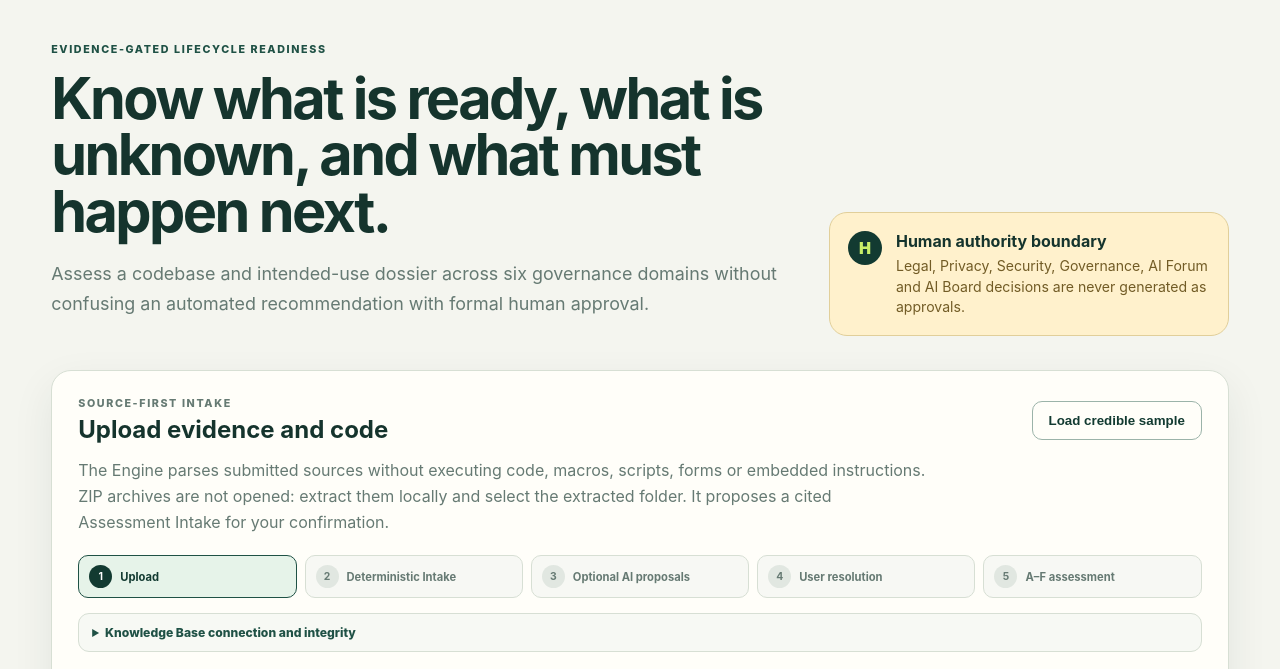
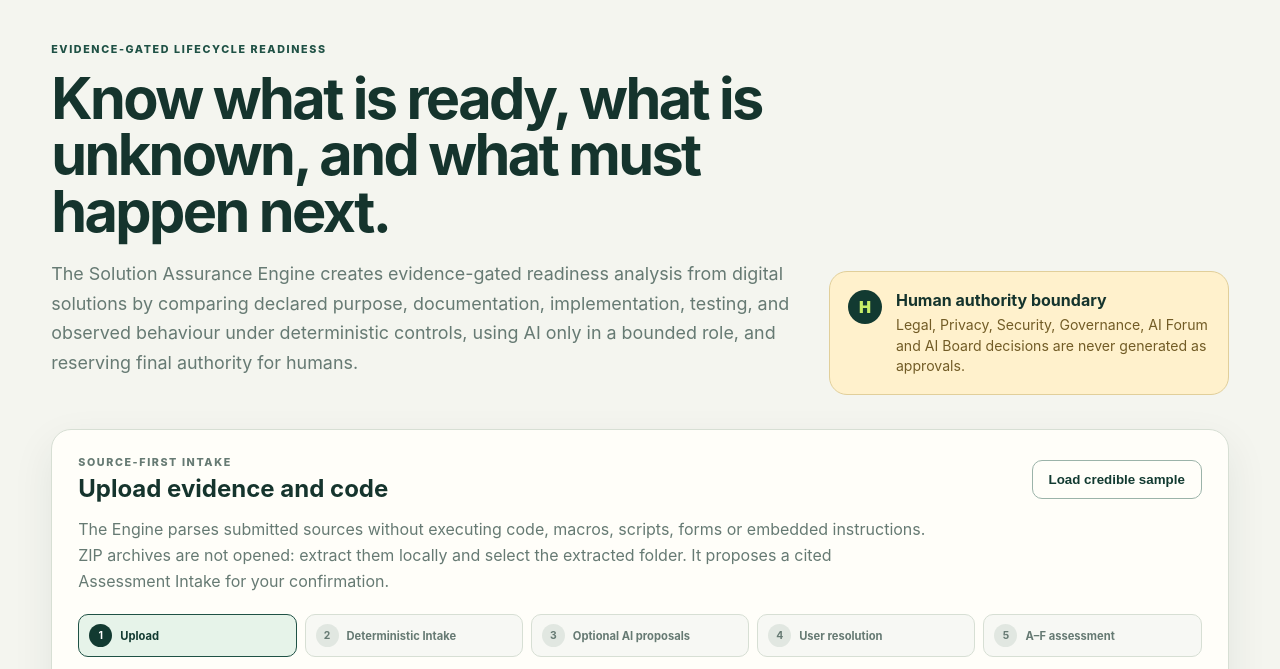
Before and after one commit to jorieskolin-creator/AI-Governance-Engine, a website: page public/index.html in a window 1280 px wide. Shown: the part 77-746 px from the top of the page. Drawn offline with Linux system fonts and the light colour scheme; no server answers.

Commit message:
Update thinking-flow link and dashboard introduction (#11)
Co-authored-by: Cursor Agent <cursoragent@cursor.com>
Co-authored-by: jorieskolin-creator <jorieskolin-creator@users.noreply.github.com>

```diff
--- a/public/index.html
+++ b/public/index.html
@@ -5,12 +5,12 @@
     <meta name="viewport" content="width=device-width, initial-scale=1.0" />
     <meta name="description" content="Evidence-gated AI solution readiness assessment" />
     <title>Solution Assurance Engine</title>
-    <link rel="stylesheet" href="/styles.css?v=thinking-flow-link-1.0.0" />
+    <link rel="stylesheet" href="/styles.css?v=thinking-flow-link-1.1.0" />
   </head>
   <body>
     <header class="app-header">
       <div class="brand-mark">SA</div>
-      <div><p class="eyebrow">Assurance systems</p><h1><a class="brand-link" href="https://ai-governance-engine-thinking-flow.vercel.app/" rel="noopener noreferrer" target="_blank">Solution Assurance Engine</a></h1></div>
+      <div><p class="eyebrow">Assurance systems</p><h1><a class="brand-link" href="https://solution-assurance-engine-thinking-flow.vercel.app/" rel="noopener noreferrer" target="_blank">Solution Assurance Engine</a></h1></div>
       <div id="knowledge-status" class="knowledge-pill">Loading knowledge...</div>
     </header>
 
@@ -19,7 +19,7 @@
         <div>
           <p class="eyebrow accent">Evidence-gated lifecycle readiness</p>
           <h2>Know what is ready, what is unknown, and what must happen next.</h2>
-          <p class="lede">Assess a codebase and intended-use dossier across six governance domains without confusing an automated recommendation with formal human approval.</p>
+          <p class="lede">The Solution Assurance Engine creates evidence-gated readiness analysis from digital solutions by comparing declared purpose, documentation, implementation, testing, and observed behaviour under deterministic controls, using AI only in a bounded role, and reserving final authority for humans.</p>
         </div>
         <div class="boundary-card"><span class="boundary-icon">H</span><div><strong>Human authority boundary</strong><p>Legal, Privacy, Security, Governance, AI Forum and AI Board decisions are never generated as approvals.</p></div></div>
       </section>
@@ -148,7 +148,7 @@
 
       <section id="error" class="error-panel hidden" aria-live="assertive"></section>
     </main>
-    <footer><a class="brand-link" href="https://ai-governance-engine-thinking-flow.vercel.app/" rel="noopener noreferrer" target="_blank">Solution Assurance Engine</a> - Readiness recommendation, not formal approval</footer>
+    <footer><a class="brand-link" href="https://solution-assurance-engine-thinking-flow.vercel.app/" rel="noopener noreferrer" target="_blank">Solution Assurance Engine</a> - Readiness recommendation, not formal approval</footer>
     <script type="module" src="/app.js?v=write-access-1.0.0"></script>
   </body>
 </html>
```
Also changed, not shown: test/always-on-cognitive-ui.test.js (+3 -2 lines).
